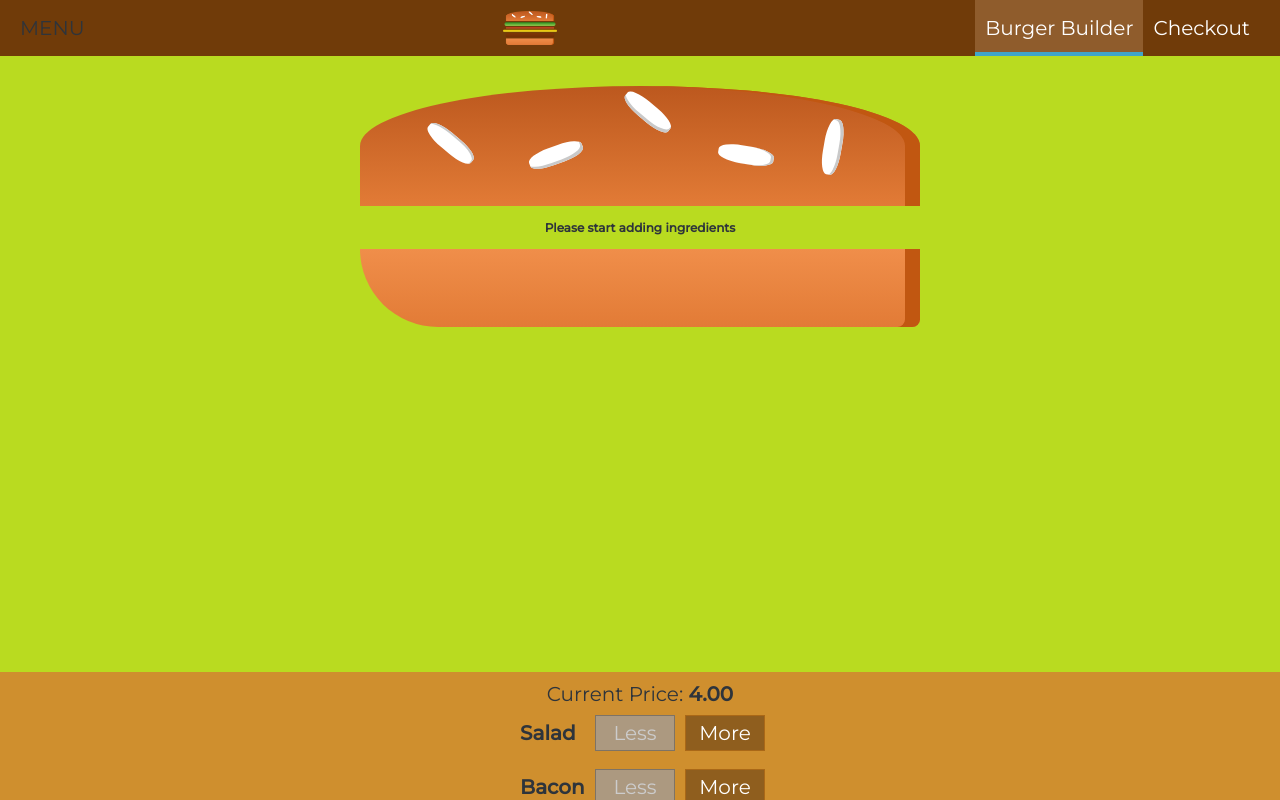
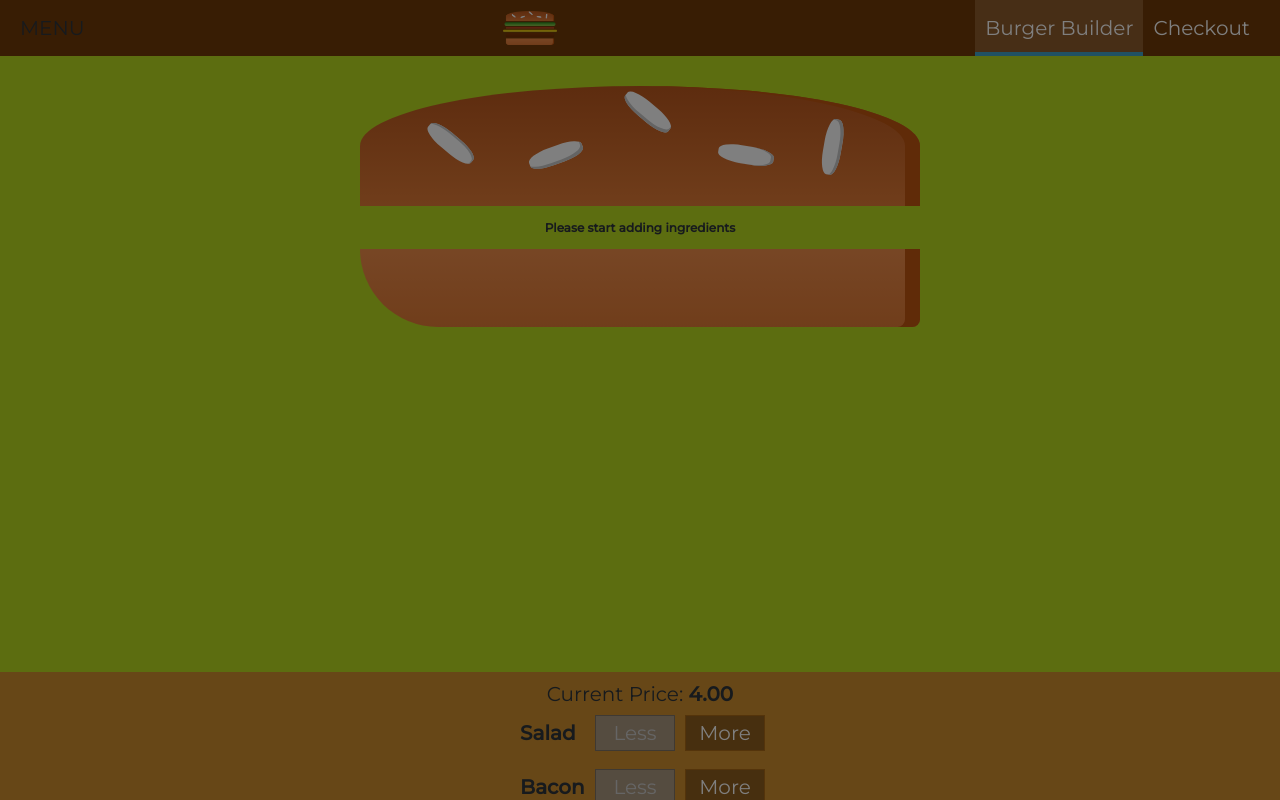
Before and after one commit to diego-c/react-complete-guide, a React app in the folder my-burger-app-basic/: page / in a window 1280 px wide. Shown: the top 800 px of the page. Built offline with nearby package versions, Linux system fonts and the light colour scheme.

Commit message:
section 8 lecture 133

```diff
--- a/my-burger-app-basic/src/components/Layout/Layout.js
+++ b/my-burger-app-basic/src/components/Layout/Layout.js
@@ -1,17 +1,35 @@
-import React from 'react';
+import React, { Component } from 'react';
 import Aux from '../../hoc/Aux';
 import Toolbar from '../Navigation/Toolbar/Toolbar';
 import classes from './Layout.css';
 import SideDrawer from '../Navigation/SideDrawer/SideDrawer';
 
-const layout = props => (
-    <Aux>
-        <SideDrawer />
-        <Toolbar />
-        <main className = { classes.Main }>
-            { props.children }
-        </main>
-    </Aux>
-);
+class Layout extends Component {
+    state = {
+        showSideDrawer: true
+    }
 
-export default layout;
+    sideDrawerClosedHandler = () => {
+        this.setState({ showSideDrawer: false });
+    }
+
+    sideDrawerOpenedHandler = () => {
+        this.setState({ showSideDrawer: true });
+    }
+
+    render() {
+        return (
+            <Aux>
+                <SideDrawer
+                 open = { this.state.showSideDrawer }
+                 closed = { this.sideDrawerClosedHandler } />
+                <Toolbar />
+                <main className = { classes.Main }>
+                    { this.props.children }
+                </main>
+            </Aux>
+        )
+    }
+};
+
+export default Layout;
--- a/my-burger-app-basic/src/components/Navigation/SideDrawer/SideDrawer.js
+++ b/my-burger-app-basic/src/components/Navigation/SideDrawer/SideDrawer.js
@@ -2,12 +2,21 @@ import React from 'react';
 import Logo from '../../Logo/Logo';
 import classes from './SideDrawer.css';
 import NavigationItems from '../NavigationItems/NavigationItems';
+import Backdrop from '../../UI/Backdrop/Backdrop';
+import Aux from '../../../hoc/Aux';
 
 const sideDrawer = props => {
-
+    const addClasses = [classes.SideDrawer];
+    props.open ?
+    addClasses.push(classes.Open) :
+    addClasses.push(classes.Close);
 
     return (
-        <div className = { classes.SideDrawer }>
+        <Aux>
+        <Backdrop
+         opened = { props.open }
+         clicked = { props.closed } />
+        <div className = { addClasses.join(' ') }>
             <div className = { classes.Logo }>
                 <Logo />
             </div>
@@ -15,6 +24,7 @@ const sideDrawer = props => {
                 <NavigationItems />
             </nav>
         </div>
+        </Aux>
     );
 }
 
--- a/my-burger-app-basic/src/components/UI/Backdrop/Backdrop.js
+++ b/my-burger-app-basic/src/components/UI/Backdrop/Backdrop.js
@@ -2,7 +2,7 @@ import React from 'react';
 import classes from "./Backdrop.css";
 
 const backdrop = props => (
-    props.show ?
+    props.opened ?
     <div
     className = { classes.Backdrop }
     onClick = { props.clicked }></div> :
```
